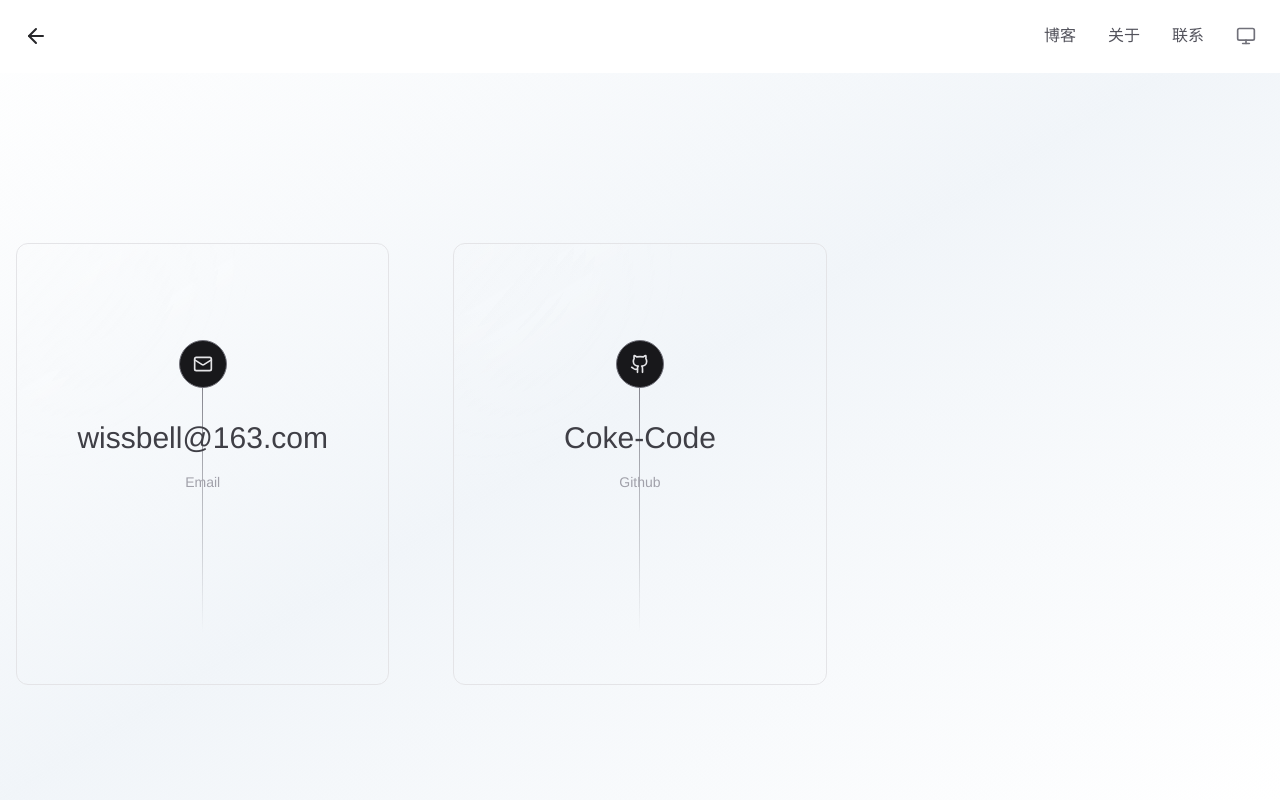
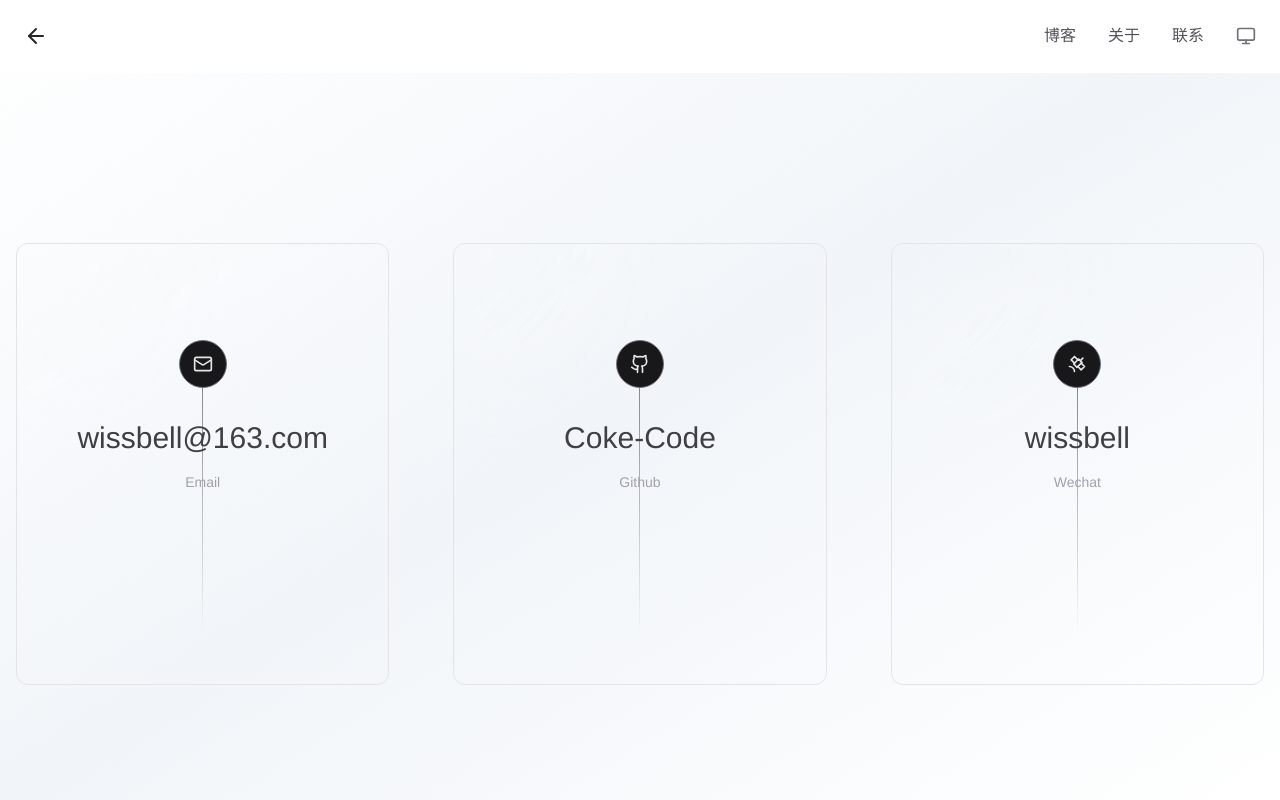
Before and after one commit to Coke-Code/Blog, a Next.js app: page /contact in a window 1280 px wide. Built offline with nearby package versions, Linux system fonts and the light colour scheme; no server answers; what tailwindcss-debug-screens would draw is missing.

Commit message:
feat: wechat

```diff
--- a/app/about/page.tsx
+++ b/app/about/page.tsx
@@ -16,12 +16,12 @@
 				<div className="grid grid-cols-1 gap-8 mx-auto sm:mt-0 lg:gap-16">
 					<div className="relative flex flex-col items-center gap-4 md:gap-8 ">
 						<div className="flex flex-col group items-center w-full">
-							<Astronaut className="dark:invert w-3/4 h-4/3" />
+							<Astronaut className="dark:invert w-3/4 h-3/4" />
 							<div className="md:-mt-32">
 								<p className="dark:text-zinc-400 text-black mt-8 dark:max-md:text-white dark:group-hover:text-white text-black text-base font-bold text-center transition duration-700 ease-in">
 									他山之石
 								</p>
-								<p className="text-zinc-400 mt-2 dark:max-md:text-white dark:group-hover:text-white text-base text-center transition duration-700 ease-in">
+								<p className="text-zinc-400 mt-4 dark:max-md:text-white dark:group-hover:text-white text-sm text-center transition duration-700 ease-in">
 									英特纳雄耐尔就一定要实现
 								</p>
 							</div>
--- a/app/contact/page.tsx
+++ b/app/contact/page.tsx
@@ -1,4 +1,4 @@
-import { Github, Mail, Twitter } from "lucide-react";
+import { Github, Mail, Satellite } from "lucide-react";
 import Link from "next/link";
 import { Metadata } from "next";
 import { Navigation } from "../components/nav";
@@ -16,6 +16,12 @@
 		href: "https://github.com/Coke-Code",
 		label: "Github",
 		handle: "Coke-Code",
+	},
+	{
+		icon: <Satellite size={20} />,
+		href: "",
+		label: "Wechat",
+		handle: "wissbell",
 	},
 ];
 
```
